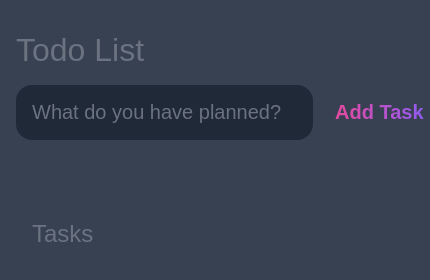
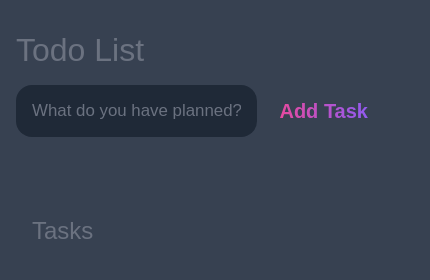
Before and after one commit to Abdulla-Khan/Javascript-Assignments, a plain HTML site: page Todo-Designer/public/index.html in a window 390 px wide. Shown: the whole page, 430 px wide, since content can reach past the window. Drawn offline with Linux system fonts and the light colour scheme.

Commit message:
Responsiveness Maximized

```diff
--- a/Todo-Designer/public/styles/style.css
+++ b/Todo-Designer/public/styles/style.css
@@ -24,12 +24,10 @@ body {
 }
 
 header {
-
     padding: 2rem 1rem;
     max-width: 800px;
     width: 100%;
     margin: 0 auto;
-
 }
 
 header h1 {
@@ -41,7 +39,7 @@ header h1 {
 
 #new-task-form {
     display: flex;
-
+    flex-wrap: wrap;
 }
 
 input,
@@ -53,13 +51,14 @@ button {
 }
 
 #new-task-input {
+    width: 10%;
     flex: 1 1 0%;
     background-color: var(--darker);
     padding: 1rem;
     border-radius: 1rem;
     margin-right: 1rem;
     color: var(--light);
-    font-size: 1.25rem;
+    font-size: 2vh;
 }
 
 #new-task-input::placeholder {
@@ -76,7 +75,6 @@ button {
     cursor: pointer;
     transition: 0.4s;
     -webkit-text-fill-color: transparent;
-
 }
 
 #new-task-submit:hover {
@@ -144,7 +142,6 @@ main {
     font-weight: 700;
     text-transform: uppercase;
     transition: 0.4s;
-
 }
 
 .task .actions button:hover {
@@ -162,7 +159,6 @@ main {
     background-image: linear-gradient(to right, var(--pink), var(--purple));
     -webkit-background-clip: text;
     -webkit-text-fill-color: transparent;
-
 }
 
 .task .actions .delete {
```
Also changed, not shown: Todo-Designer/public/app.js (+0 -19 lines), Todo-Designer/public/index.html (+2 -3 lines).
